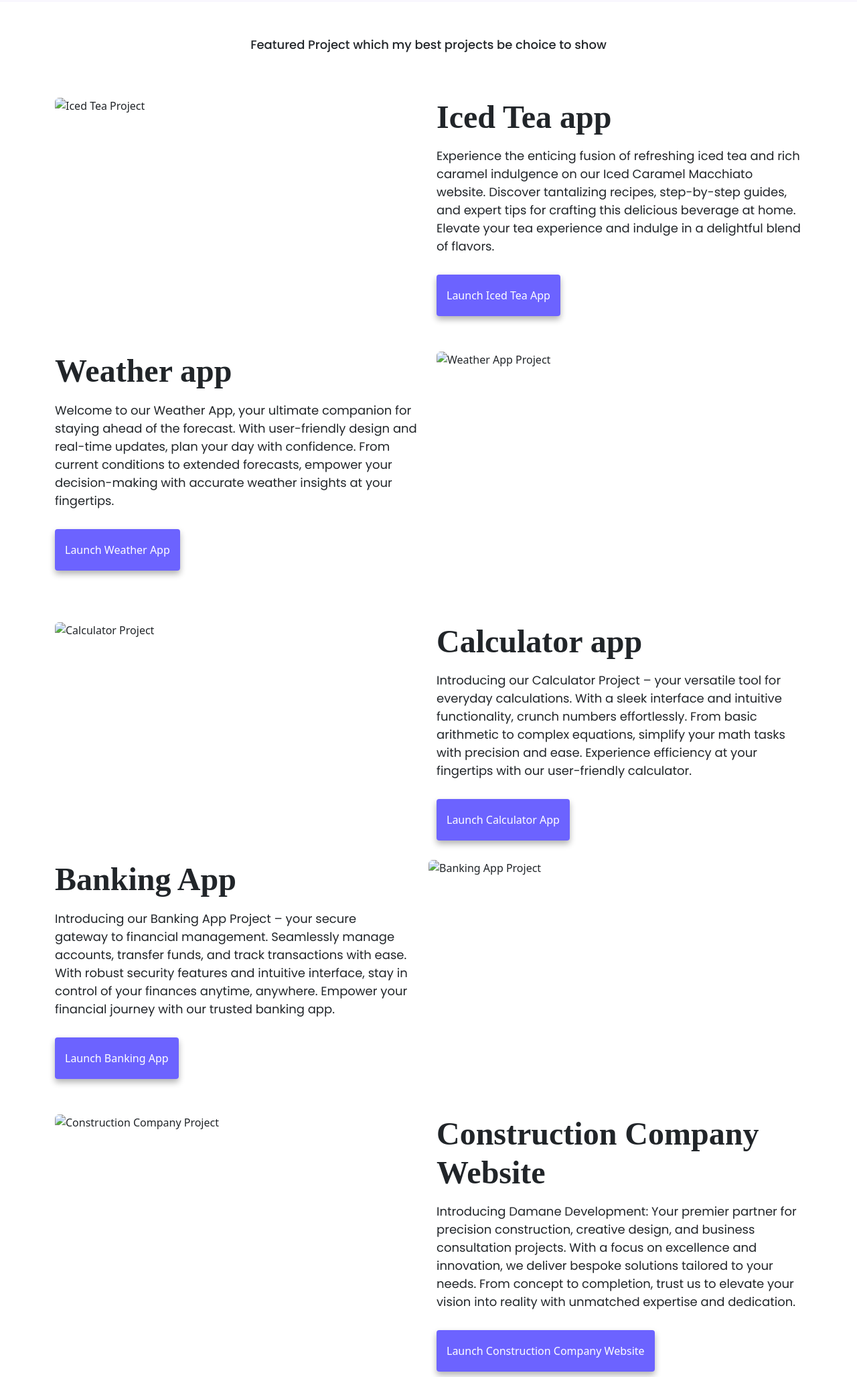
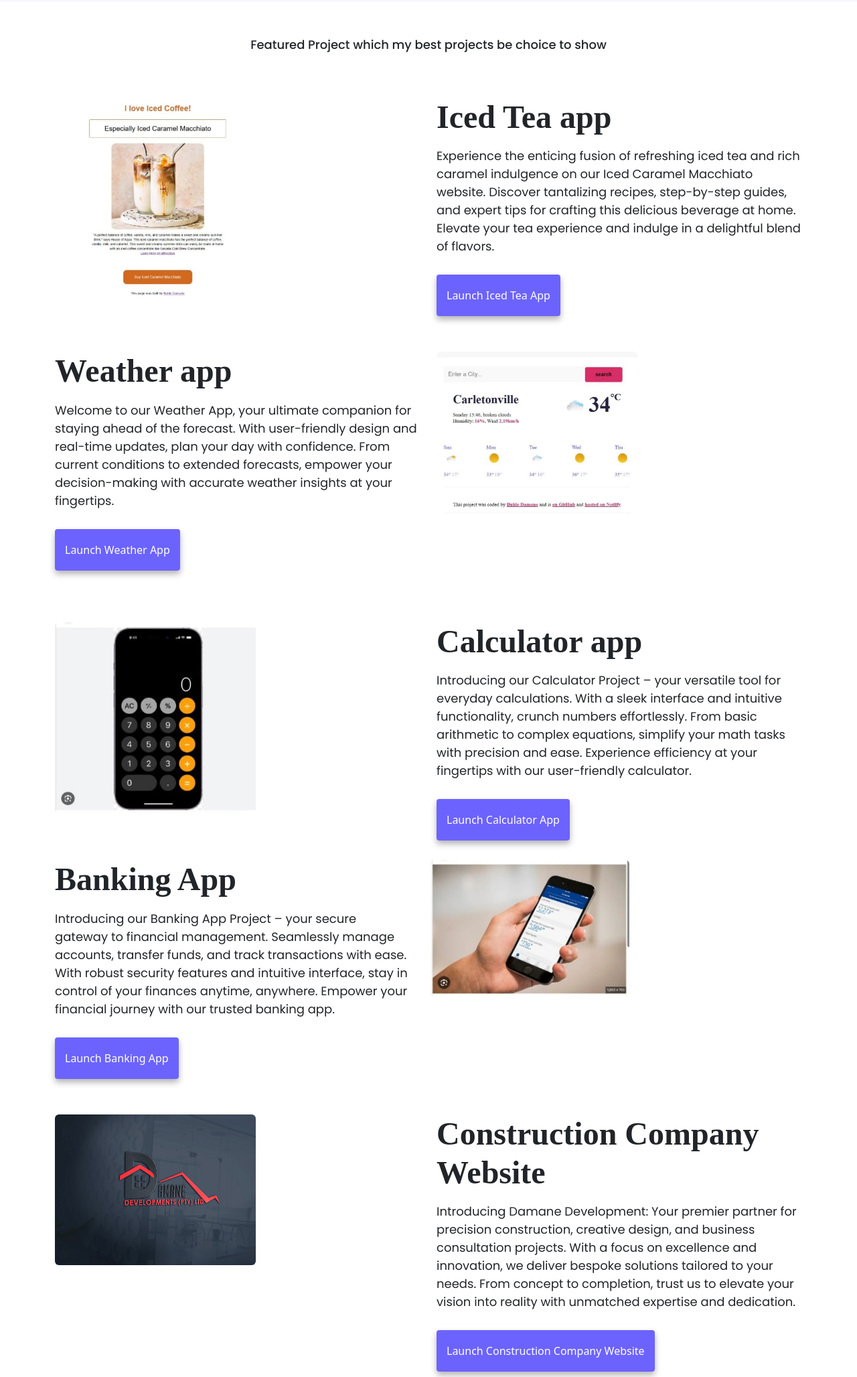
Before and after one commit to BuhleDamane/portfolio, a plain HTML site: page index.html in a window 1280 px wide. Shown: the part 559-2615 px from the top of the page at 67% size. Drawn offline with nearby package versions, Linux system fonts and the light colour scheme.

Commit message:
added images to the file

```diff
--- a/index.html
+++ b/index.html
@@ -33,7 +33,7 @@
    <div class="container">
     <div class="row mb-4">
       <div class="col-sm-6">
-        <img src="images/yoga.jpg" alt="Iced Tea Project" class="img-fluid rounded d-none d-sm-block" width="300" height="300"/>
+        <img src="images/Iced machiatto.jpg" alt="Iced Tea Project" class="img-fluid rounded d-none d-sm-block" width="300" height="300"/>
       </div>
       <div class="col-sm-6">
         <h2 class="mb-3">Iced Tea app</h2>
@@ -56,12 +56,12 @@
         </div>
       </div>
       <div class="col-sm-6 mb-4">
-        <img src="images/weather-app.jpg" alt="Weather App Project" class="img-fluid rounded d-none d-sm-block" width="300" height="300"/>
+        <img src="images/weather app.jpg" alt="Weather App Project" class="img-fluid rounded d-none d-sm-block" width="300" height="300"/>
       </div>
     </div>
     <div class="row mt-5 mb-4">
       <div class="col-6">
-        <img src="images/yogurt.jpg" alt="Calculator Project" class="img-fluid rounded d-none d-sm-block" width="300" height="300"/>
+        <img src="images/calculator.jpg" alt="Calculator Project" class="img-fluid rounded d-none d-sm-block" width="300" height="300"/>
       </div>
       <div class="col-sm-6">
         <h2 class="mb-3">Calculator app</h2>
@@ -83,13 +83,13 @@
           </div>
         </div>
         <div class="col-sm-6 mb-4">
-          <img src="images/weather-app.jpg" alt="Banking App Project" class="img-fluid rounded d-none d-sm-block" width="300" height="300"/>
+          <img src="images/banking app.jpg" alt="Banking App Project" class="img-fluid rounded d-none d-sm-block" width="300" height="300"/>
         </div>
       </div>
       <div class="container">
       <div class="row mb-4">
         <div class="col-sm-6">
-          <img src="images/yoga.jpg" alt="Construction Company Project" class="img-fluid rounded d-none d-sm-block" width="300" height="300"/>
+          <img src="images/damaned copy.jpg" alt="Construction Company Project" class="img-fluid rounded d-none d-sm-block" width="300" height="300"/>
         </div>
         <div class="col-sm-6">
           <h2 class="mb-3">Construction Company Website</h2>
@@ -112,12 +112,12 @@
           </div>
         </div>
         <div class="col-sm-6 mb-4">
-          <img src="images/weather-app.jpg" alt="Croissant App Project" class="img-fluid rounded d-none d-sm-block" width="300" height="300"/>
+          <img src="images/croissant1.jpg" alt="Croissant App Project" class="img-fluid rounded d-none d-sm-block" width="300" height="300"/>
         </div>
       </div>
       <div class="row mt-5 mb-4">
         <div class="col-6">
-          <img src="images/yogurt.jpg" alt="Fitness App Project" class="img-fluid rounded d-none d-sm-block" width="300" height="300"/>
+          <img src="images/fitness app.jpg" alt="Fitness App Project" class="img-fluid rounded d-none d-sm-block" width="300" height="300"/>
         </div>
         <div class="col-sm-6">
           <h2 class="mb-3">Fitness app</h2>
```
Also changed, not shown: images/Iced machiatto.jpg (added), images/banking app.jpg (added), images/calculator.jpg (added), images/damaned copy.jpg (added), images/fitness app.jpg (added), images/weather app.jpg (added), 1 other file.
